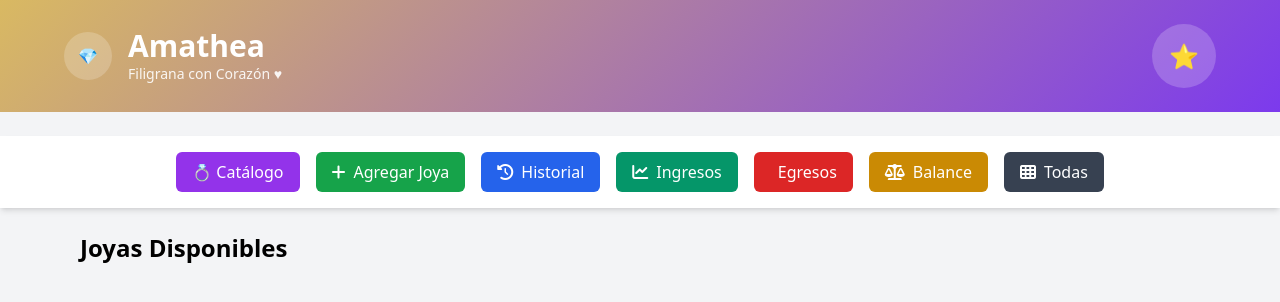
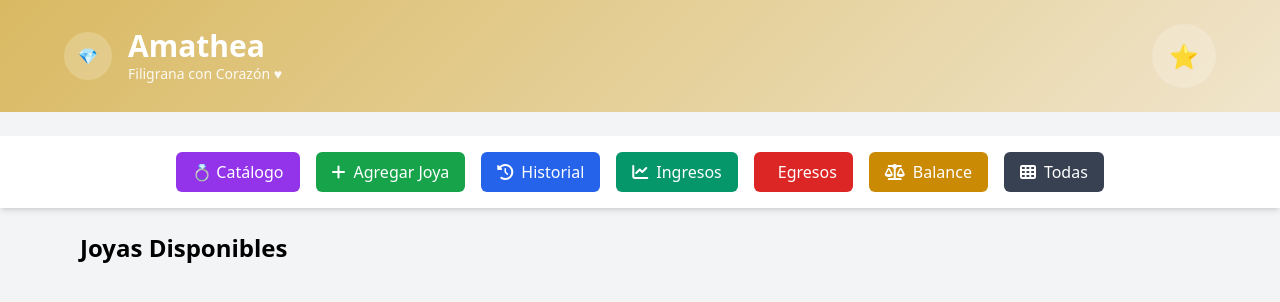
Before and after one commit to DBtech-Cali/joyeria, a plain HTML site: page index.html in a window 1280 px wide. Drawn offline with nearby package versions, Linux system fonts and the light colour scheme.

Commit message:
Update index.html

```diff
--- a/index.html
+++ b/index.html
@@ -8,7 +8,7 @@
     <link href="https://cdnjs.cloudflare.com/ajax/libs/font-awesome/6.0.0/css/all.min.css" rel="stylesheet">
     <style>
         .gradient-bg {
-            background: linear-gradient(135deg, #d9b962, #7c3aed);
+            background: linear-gradient(135deg, #d9b962, #f0e5cc);
         }
         .hidden { display: none !important; }
         .modal-backdrop {
```
